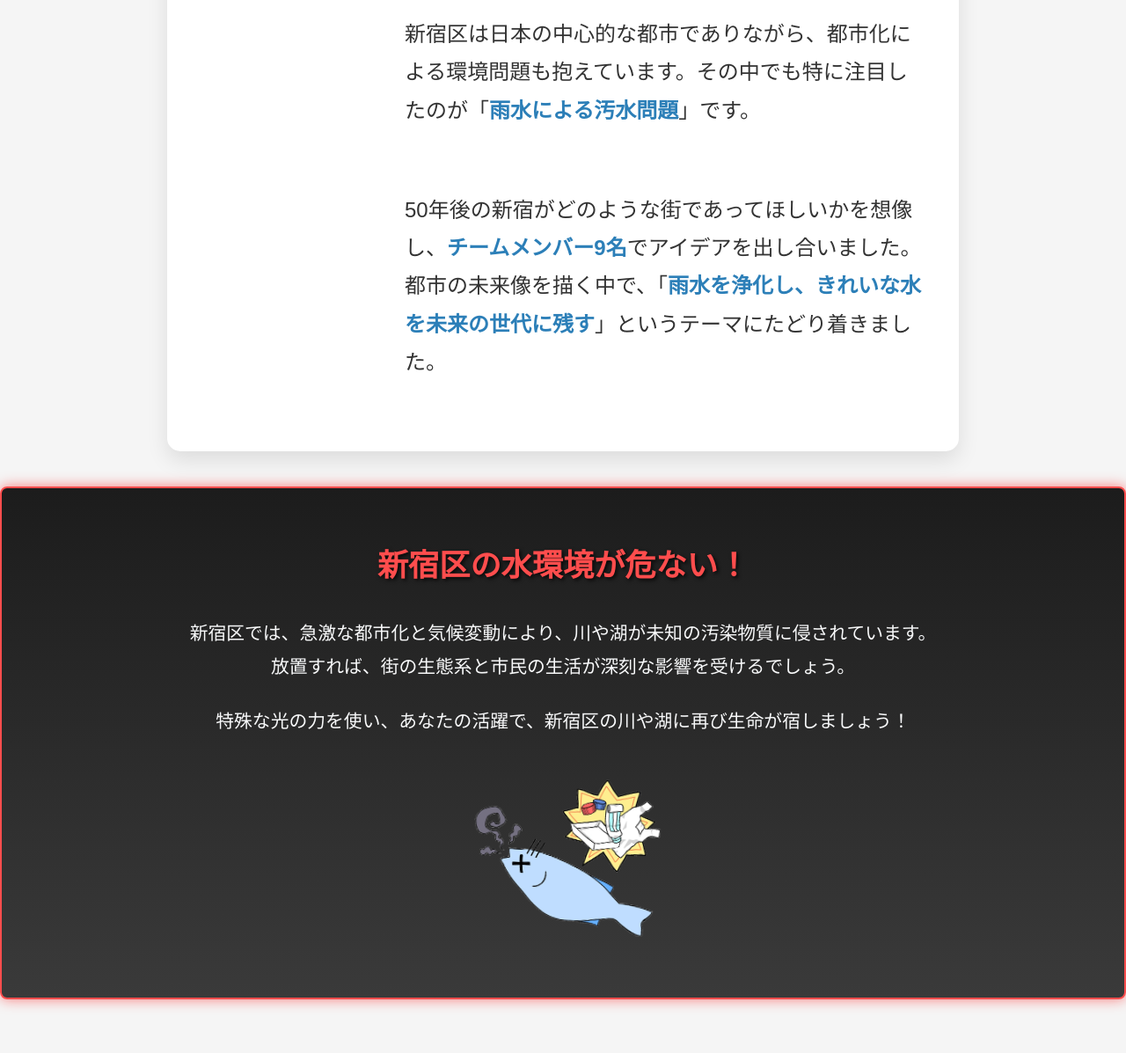
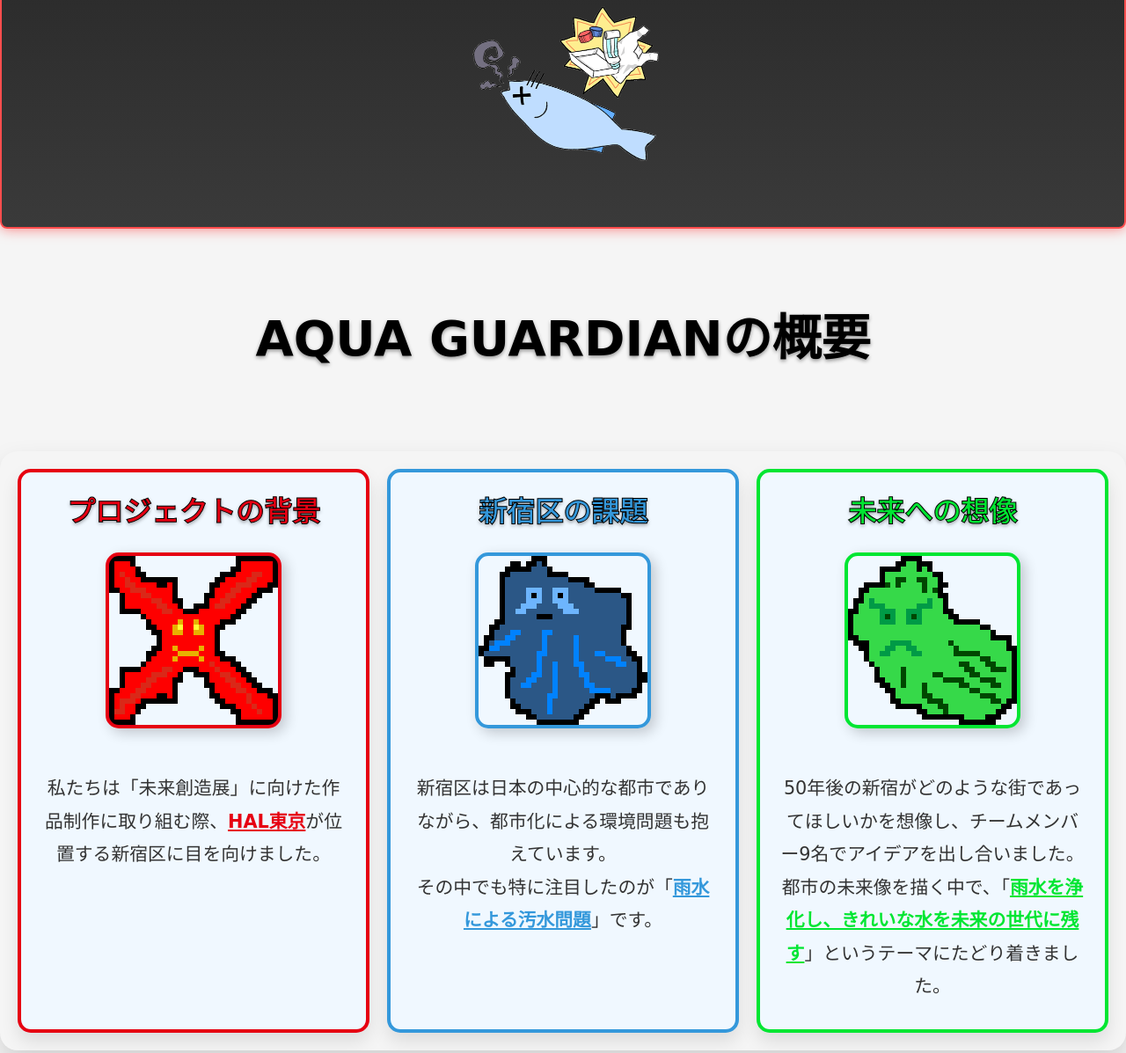
Before and after one commit to GP41revolution/revo, a website: page public/index.html in a window 1280 px wide. Shown: the part 1123-2320 px from the top of the page at 88% size. Drawn offline with nearby package versions, Linux system fonts and the light colour scheme; some packages are replaced by stand-ins of ours; a web font is replaced by a local one.

Commit message:
左上のアイコンの大きさ変更、概要のデザイン変更

```diff
--- a/public/css/features.css
+++ b/public/css/features.css
@@ -1,6 +1,6 @@
 .features {
   padding: 6rem 0;
-  background: linear-gradient(135deg, #fff 0%, #f0f0f0 100%);
+  /* background: linear-gradient(135deg, #fff 0%, #f0f0f0 100%); */
   font-family: "Hiragino Kaku Gothic Pro", "メイリオ", sans-serif;
   overflow: hidden;
   position: relative;
@@ -85,7 +85,7 @@
 }
 
 .feature-description {
-  font-size: 1.2rem;
+  font-size: 1.3rem;
   line-height: 1.8;
   color: #000;
   margin-top: 1rem;
--- a/public/css/story.css
+++ b/public/css/story.css
@@ -59,105 +59,285 @@
     animation: shake 0.5s ease-in-out infinite;
 }
 
-.conti {
-    max-width: 900px;
-    margin: 40px auto;
-    background-color: white;
-    box-shadow: 0 10px 25px rgba(0, 0, 0, 0.1);
-    border-radius: 15px;
-    overflow: hidden;
-    padding: 20px;
-    /* 上下の余白追加 */
+
+
+
+
+
+.story-title {
+    text-align: center;
+    margin-bottom: 4rem;
+    position: relative;
+    margin-top: 5rem;
 }
 
-.conto {
+.story-title h2 {
+    font-size: 3.5rem;
+    position: relative;
+    display: inline-block;
+    color: #000;
+}
+
+.nintendo-title {
+    font-size: 2em;
+    color: #e60012;
+    margin-bottom: 20px;
+    text-align: center;
+    font-weight: bold;
+    -webkit-text-stroke: 1px black;
+}
+
+.nintendo-title1 {
+    font-size: 2em;
+    color: var(--primary-color);
+    margin-bottom: 20px;
+    text-align: center;
+    font-weight: bold;
+    -webkit-text-stroke: 1px black;
+}
+
+.nintendo-title2 {
+    font-size: 2em;
+    color: #00e632;
+    margin-bottom: 20px;
+    text-align: center;
+    font-weight: bold;
+    -webkit-text-stroke: 1px black;
+}
+
+.nintendo-container {
+    display: flex;
+    flex-wrap: wrap;
+    justify-content: center;
+    align-items: stretch;
+    /* 高さを揃える */
+    max-width: 100%;
+    margin: 0 auto;
+    border-radius: 20px;
+    box-shadow: 0 15px 30px rgba(0, 0, 0, 0.15);
     padding: 20px;
-    /* 内部の余白を適切に設定 */
+    overflow-x: auto;
+    gap: 20px;
 }
 
 .story-section {
+    flex: 1 1 calc(33.333% - 20px);
     display: flex;
+    flex-direction: column;
     align-items: center;
-    margin-bottom: 30px;
-    flex-wrap: wrap;
-    /* 画面サイズに合わせて折り返し */
+    margin-bottom: 0;
+    background-color: #f0f8ff;
+    border: 4px solid #e60012;
+    border-radius: 15px;
+    padding: 20px;
+    text-align: center;
+    transition: all 0.3s ease;
+    box-shadow: 0 10px 20px rgba(0, 0, 0, 0.1);
+}
+
+.story-section1 {
+    flex: 1 1 calc(33.333% - 20px);
+    display: flex;
+    flex-direction: column;
+    align-items: center;
+    margin-bottom: 0;
+    background-color: #f0f8ff;
+    border: 4px solid var(--primary-color);
+    border-radius: 15px;
+    padding: 20px;
+    text-align: center;
+    transition: all 0.3s ease;
+    box-shadow: 0 10px 20px rgba(0, 0, 0, 0.1);
+}
+
+.story-section2 {
+    flex: 1 1 calc(33.333% - 20px);
+    display: flex;
+    flex-direction: column;
+    align-items: center;
+    margin-bottom: 0;
+    background-color: #f0f8ff;
+    border: 4px solid #00e632;
+    border-radius: 15px;
+    padding: 20px;
+    text-align: center;
+    transition: all 0.3s ease;
+    box-shadow: 0 10px 20px rgba(0, 0, 0, 0.1);
+}
+
+
+.story-section:hover,
+.story-section1:hover,
+.story-section2:hover {
+    transform: scale(1.02);
+    box-shadow: 0 10px 20px rgba(0, 0, 0, 0.1);
 }
 
 .story-image {
     width: 200px;
     height: 200px;
-    background: url('/api/placeholder/400/400') no-repeat center center;
+    background: url('../img/monster1.png') no-repeat center center;
     background-size: cover;
     border-radius: 15px;
-    margin-right: 30px;
-    flex-shrink: 0;
-    /* 画像が縮まないように設定 */
+    margin-bottom: 50px;
+    /* テキストとの間隔 */
+    box-shadow: 5px 5px 15px rgba(0, 0, 0, 0.2);
+    transition: transform 0.2s;
+    border: 4px solid #e60012;
+}
+
+.story-image1 {
+    width: 200px;
+    height: 200px;
+    background: url('../img/monster2.png') no-repeat center center;
+    background-size: cover;
+    border-radius: 15px;
+    margin-bottom: 50px;
+    /* テキストとの間隔 */
+    box-shadow: 5px 5px 15px rgba(0, 0, 0, 0.2);
+    transition: transform 0.2s;
+    border: 4px solid var(--primary-color);
+}
+
+.story-image2 {
+    width: 200px;
+    height: 200px;
+    background: url('../img/monster3.png') no-repeat center center;
+    background-size: cover;
+    border-radius: 15px;
+    margin-bottom: 50px;
+    /* テキストとの間隔 */
+    box-shadow: 5px 5px 15px rgba(0, 0, 0, 0.2);
+    transition: transform 0.2s;
+    border: 4px solid #00e632;
+}
+
+
+
+
+.story-image:hover,
+.story-image1:hover,
+.story-image2:hover {
+    transform: rotate(5deg);
 }
 
 .story-text {
     flex: 1;
-    min-width: 200px;
-    /* テキスト部分の最小幅を設定 */
+    font-size: 2.2em;
 }
 
-.highlight {
-    color: #2c7fb8;
-    font-weight: bold;
+.story-text h2 {
+    color: #e60012;
+    font-size: 1.8em;
+    margin-bottom: 15px;
+    text-shadow: 2px 2px 4px rgba(0, 0, 0, 0.2);
 }
 
-/* スマートフォン向けレスポンシブ */
-@media (max-width: 600px) {
+.story-text p {
+    flex: 1;
+    font-size: 1.3rem;
+}
+
+
+.highlight {
+    color: #e60012;
+    font-weight: bold;
+    text-decoration: underline;
+}
+
+.highlight1 {
+    color: var(--primary-color);
+    font-weight: bold;
+    text-decoration: underline;
+}
+
+.highlight2 {
+    color: #00e632;
+    font-weight: bold;
+    text-decoration: underline;
+}
+
+
+
+/* 既存のスタイルに追加 */
+@media (max-width: 1024px) {
     .story-section {
+        flex: 1 1 calc(50% - 20px);
+        /* タブレットサイズでは2列表示 */
+    }
+}
+
+@media (max-width: 768px) {
+    .nintendo-container {
         flex-direction: column;
-        text-align: center;
+        /* 小さい画面では縦並び */
+        justify-content: flex-start;
+        padding: 10px;
     }
 
-    .story-image {
-        margin-right: 0;
+    .story-section {
+        width: 100%;
+        /* 横幅を100%に調整 */
         margin-bottom: 20px;
-        /* 画像とテキストの間に余白 */
+        /* 各行の間隔 */
+    }
+
+    .story-image,
+    .story-image1,
+    .story-image2 {
         width: 150px;
         height: 150px;
+        /* モバイル端末に合わせて画像サイズを小さく */
+        margin-bottom: 30px;
+    }
+
+    .story-text h2 {
+        font-size: 1.5em;
+        /* 小さい画面ではフォントサイズを調整 */
+    }
+
+    .highlight,
+    .highlight1,
+    .highlight2 {
+        font-size: 1.1em;
+        /* ハイライト文字のサイズ調整 */
+    }
+}
+
+@media (max-width: 480px) {
+    .story-section {
+        padding: 15px;
+        /* 小さい画面でのパディング調整 */
+    }
+
+    .story-image,
+    .story-image1,
+    .story-image2 {
+        width: 120px;
+        height: 120px;
+        /* さらに小さな画面用に画像サイズを調整 */
+    }
+
+    .story-text h2 {
+        font-size: 1.3em;
+        /* フォントサイズをさらに小さく */
+    }
+
+    .highlight,
+    .highlight1,
+    .highlight2 {
+        font-size: 1em;
+        /* ハイライト文字のサイズを調整 */
     }
 }
 
 
-@keyframes shake {
 
-    0%,
-    100% {
-        transform: rotate(0deg);
-    }
 
-    25% {
-        transform: rotate(-5deg);
-    }
 
-    75% {
-        transform: rotate(5deg);
-    }
-}
 
-@media (max-width: 768px) {
-    .story-content {
-        padding: 30px;
-        /* Increased padding on smaller screens for better spacing */
-    }
 
-    .story-content h2 {
-        font-size: 1.8em;
-        /* Adjusted font size for smaller screens */
-        margin-bottom: 25px;
-        /* Added margin below for spacing */
-    }
 
-    .story-content p {
-        font-size: 1.1em;
-        /* Slightly adjusted font size for readability */
-        margin-bottom: 20px;
-        /* More space between paragraphs */
-    }
-}
 
 
 :root {
--- a/public/css/top.css
+++ b/public/css/top.css
@@ -9,7 +9,7 @@
     margin: 0;
     padding: 0;
     box-sizing: border-box;
-    font-family: "Hiragino Kaku Gothic Pro", "ヒラギノ角ゴ Pro W3", "メイリオ", sans-serif;
+    /* font-family: "Hiragino Kaku Gothic Pro", "ヒラギノ角ゴ Pro W3", "メイリオ", sans-serif; */
 }
 
 /* ナビゲーションスタイル */
@@ -32,8 +32,25 @@
 }
 
 .logo {
-    height: 40px;
+    height: 60px;
     width: auto;
+}
+
+@media (max-width: 768px) {
+
+    /* タブレットサイズ以下 */
+    .logo {
+        height: 50px;
+        /* 高さを小さく */
+    }
+}
+
+@media (max-width: 480px) {
+
+    /* スマートフォンサイズ以下 */
+    .logo {
+        height: 60px;
+    }
 }
 
 .nav-logo {
@@ -106,10 +123,6 @@
     .nav-logo {
         font-size: 1.2rem;
     }
-
-    .logo {
-        height: 30px;
-    }
 }
 
 /* アニメーション用のクラス */
--- a/public/index.html
+++ b/public/index.html
@@ -103,37 +103,6 @@
   </section>
 
 
-  <!-- 背景 -->
-  <section id="story" class="story">
-    <div class="conti">
-      <div class="conto">
-        <div class="story-section">
-          <div class="story-image"></div>
-          <div class="story-text">
-            <h2>プロジェクト誕生の背景</h2>
-            <p>私たちは「未来創造展」に向けた作品制作に取り組む際、<span class="highlight">HAL東京</span>が位置する新宿区に目を向けました。</p>
-          </div>
-        </div>
-
-        <div class="story-section">
-          <div class="story-image"></div>
-          <div class="story-text">
-            <p>新宿区は日本の中心的な都市でありながら、都市化による環境問題も抱えています。その中でも特に注目したのが「<span class="highlight">雨水による汚水問題</span>」です。</p>
-          </div>
-        </div>
-
-        <div class="story-section">
-          <div class="story-image"></div>
-          <div class="story-text">
-            <p>50年後の新宿がどのような街であってほしいかを想像し、<span class="highlight">チームメンバー9名</span>でアイデアを出し合いました。都市の未来像を描く中で、「<span
-                class="highlight">雨水を浄化し、きれいな水を未来の世代に残す</span>」というテーマにたどり着きました。</p>
-          </div>
-        </div>
-      </div>
-    </div>
-  </section>
-
-
 
   <div class="container"></div>
     <div class="story-content">
@@ -153,8 +122,47 @@
   </section>
 
 
+  <!-- 背景 -->
+  <section id="story">
+    <div class="story-title">
+      <h2>AQUA GUARDIANの概要</h2>
+    </div>
+    <section class="story">
+      <div class="nintendo-container">
+        <div class="story-section">
+          <h2 class="nintendo-title">プロジェクトの背景</h2>
+          <div class="story-image"></div>
+          <div class="story-text">
+            <p>私たちは「未来創造展」に向けた作品制作に取り組む際、<span class="highlight">HAL東京</span>が位置する新宿区に目を向けました。</p>
+          </div>
+        </div>
 
-  <section>
+        <div class="story-section1">
+          <h2 class="nintendo-title1">新宿区の課題</h2>
+          <div class="story-image1"></div>
+          <div class="story-text">
+            <p>新宿区は日本の中心的な都市でありながら、都市化による環境問題も抱えています。<br>その中でも特に注目したのが「<span class="highlight1">雨水による汚水問題</span>」です。</p>
+          </div>
+        </div>
+
+        <div class="story-section2">
+          <h2 class="nintendo-title2">未来への想像</h2>
+          <div class="story-image2"></div>
+          <div class="story-text">
+            <p>50年後の新宿がどのような街であってほしいかを想像し、チームメンバー9名</span>でアイデアを出し合いました。<br>都市の未来像を描く中で、「<span
+                class="highlight2">雨水を浄化し、きれいな水を未来の世代に残す</span>」というテーマにたどり着きました。</p>
+          </div>
+        </div>
+      </div>
+    </section>
+
+
+
+
+
+
+
+  <!-- <section>
     <div class="danger">
 
       <div class="card mission-card">
@@ -164,7 +172,7 @@
       </div>
     </div>
 
-  </section>
+  </section> -->
 
 
   <!-- エリア -->
```
Also changed, not shown: public/css/area.css (+5 -4 lines), public/img/monster1.png (added), public/img/monster2.png (added), public/img/monster3.png (added). Lines whose indentation alone changed are shown as unchanged.
